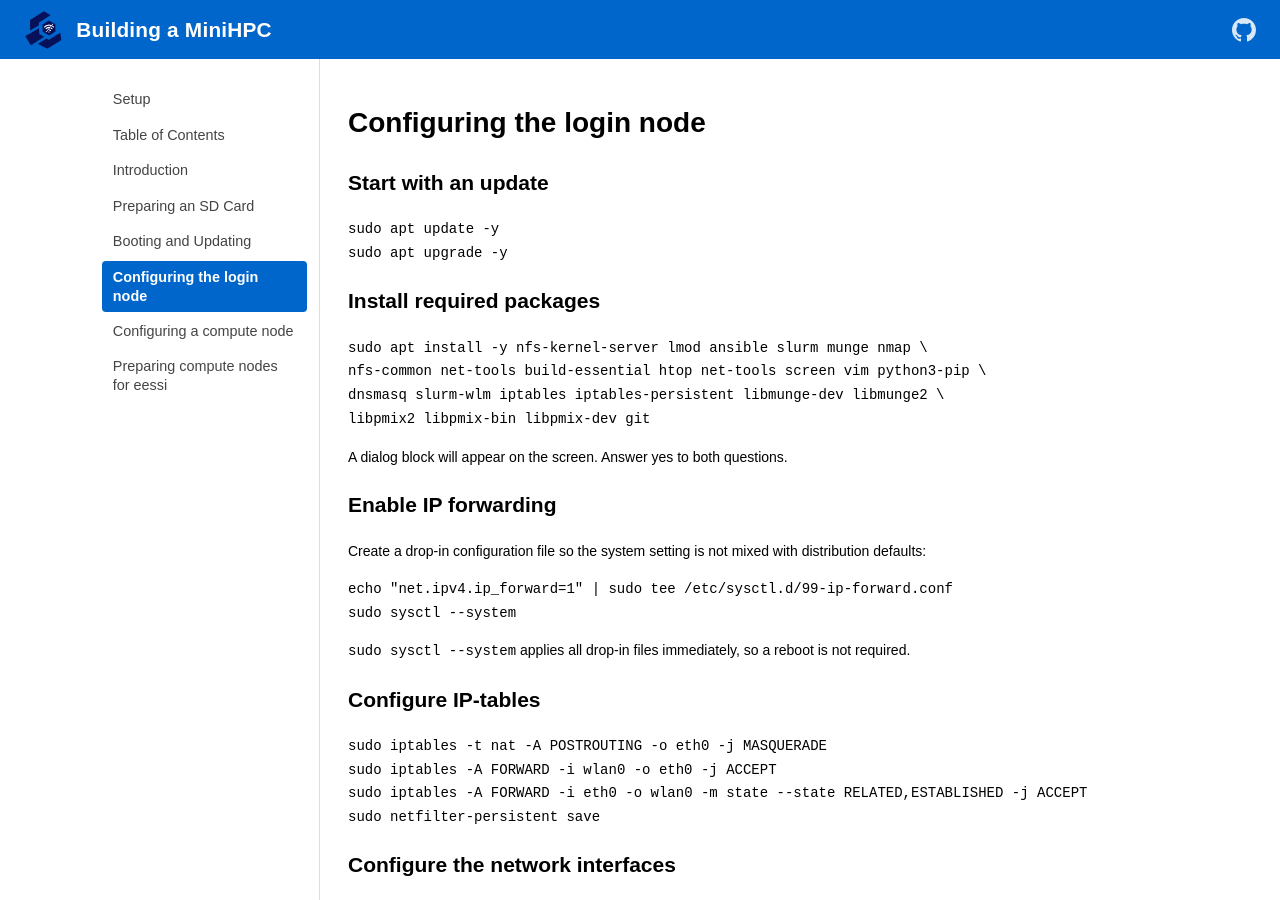
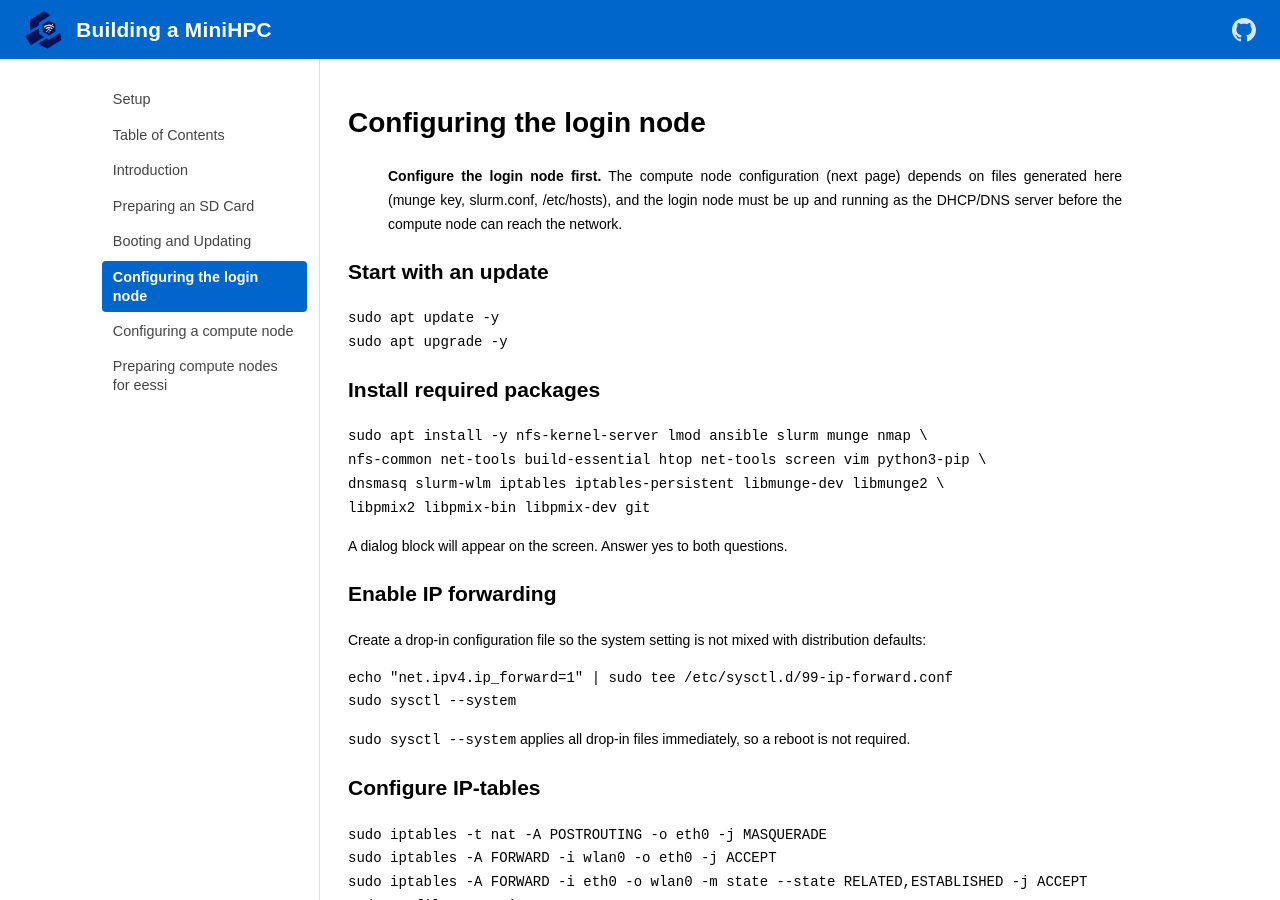
Before and after one commit to carpentriesoffline/Building_a_miniHPC_for_Training, a Jekyll site: the page built from 04-configurationLogin.md, in a window 1280 px wide and 900 px high. Built offline with Jekyll 4.4.1, drawn with Linux system fonts in a browser that asks for light colours.

Commit message:
fix: Page ordering (towards #11)
Multiple participants noted the login node should be configured before
the compute node. Verify the internal narrative makes this dependency explicit.

```diff
--- a/04-configurationLogin.md
+++ b/04-configurationLogin.md
@@ -2,6 +2,10 @@
 layout: default
 title: Configuring the login node
 ---
+
+> **Configure the login node first.** The compute node configuration (next page) depends on files
+> generated here (munge key, slurm.conf, /etc/hosts), and the login node must be up and running
+> as the DHCP/DNS server before the compute node can reach the network.
 
 ## Start with an update
 
```
